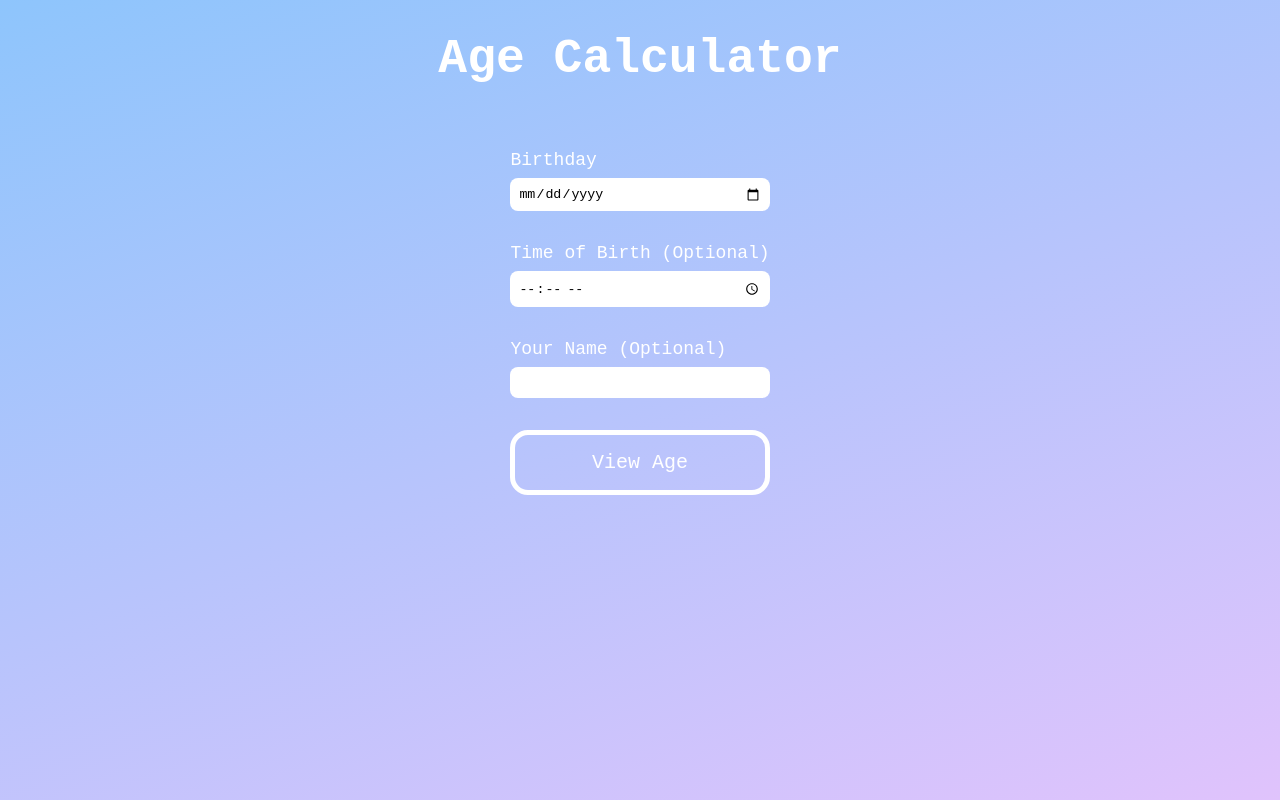
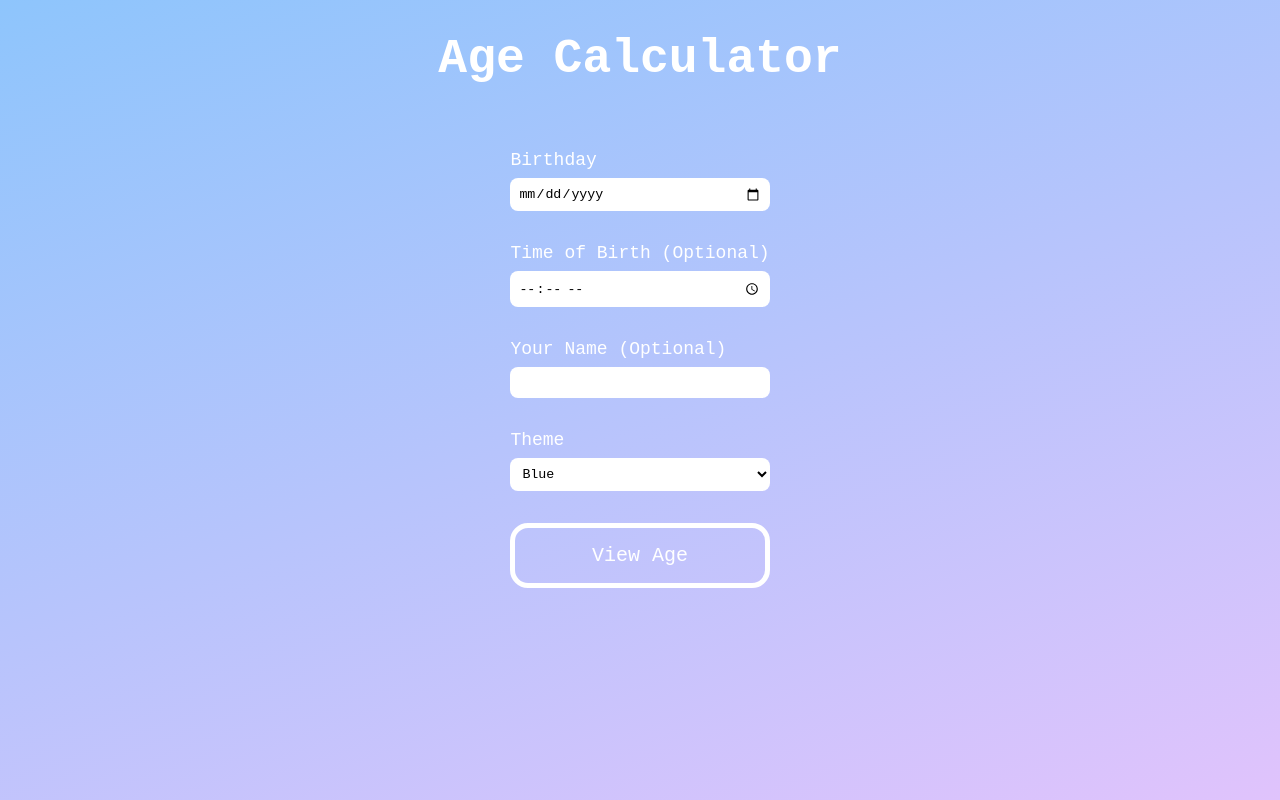
Before and after one commit to aaluzzi/age-calculator, a React (Create React App) app: page / in a window 1280 px wide. Built offline with nearby package versions, Linux system fonts and the light colour scheme; a web font is replaced by a local one.

Commit message:
Implement themes savable through color search parameter

```diff
--- a/src/AgeForm.js
+++ b/src/AgeForm.js
@@ -1,4 +1,4 @@
-function AgeForm() {
+function AgeForm(prop) {
     return (
         <div className="content">
                 <div className="title">Age Calculator</div>
@@ -15,6 +15,14 @@ function AgeForm() {
                         <label htmlFor="name">Your Name (Optional)</label>
                         <input name="name" type="text" maxLength="22"/>
                     </div>
+                    <div>
+                        <label htmlFor="color">Theme</label>
+                        <select name="color" onChange={(e) => prop.changeTheme(e.target.value)}>
+                            {prop.themes.map((theme, index) => {
+                                return (<option value={index}>{theme}</option>);
+                            })}
+                        </select>
+                    </div>
                     <button type="submit">View Age</button>
                 </form>
         </div>
@@ -25,6 +33,9 @@ function setSearchParameters(e) {
     e.preventDefault();
 
     let here = new URL(document.location.href);
+    if (e.target.elements.color.value !== "0") {
+        here.searchParams.set("color", e.target.elements.color.value);
+    }
     if (e.target.elements.name.value) {
         here.searchParams.set("name", e.target.elements.name.value);
     }
--- a/src/App.js
+++ b/src/App.js
@@ -1,20 +1,27 @@
 import AgeDisplay from './AgeDisplay';
 import AgeForm from './AgeForm';
+import { useState } from 'react';
+
+const themes = ["Blue", "Green", "Orange", "Pink", "Purple", "Red"];
 
 function App() {
   const query = new URLSearchParams(window.location.search);
   const birthday = query.get("birthday") ? new Date(query.get("birthday") + (query.get("birthday").includes("T") ? "" : "T00:00")) : null;
   const name = query.get("name");
+  const [theme, setTheme] = useState((themes[query.get("color")] ? themes[query.get("color")].toLowerCase() : "blue") + "-theme");
+
 
   if (birthday === null || isNaN(birthday) || birthday > new Date()) {
     return (
-      <div className="App">
-        <AgeForm />
+      <div className={"App " + theme}>
+        <AgeForm themes={themes} changeTheme={(index => {
+          setTheme(themes[index].toLowerCase() + "-theme")
+        })}/>
       </div>
     );
   }
   return (
-    <div className="App">
+    <div className={"App " + theme}>
         <AgeDisplay birthday={birthday} name={name}/>
     </div>
   );
--- a/src/styles.css
+++ b/src/styles.css
@@ -1,8 +1,43 @@
 @import url('https://fonts.googleapis.com/css2?family=Martian+Mono:wght@500&display=swap');
+
+.blue-theme {
+  --gradient-start: #8EC5FC;
+  --gradient-end: #E0C3FC;
+  --primary-color: #87a3ff;
+}
+
+.green-theme {
+  --gradient-start: #00dfa0;
+  --gradient-end: #8ce4cb;
+  --primary-color: #25c094;
+}
+
+.orange-theme {
+  --gradient-start: #FBAB7E;
+  --gradient-end: #F7CE68;
+  --primary-color: #ff951c;
+}
+
+.pink-theme {
+  --gradient-start: #ec62e1;
+  --gradient-end: #dd95cc;
+  --primary-color: #D939CD;
+}
+
+.purple-theme {
+  --gradient-start: #7367F0;
+  --gradient-end: #CE9FFC;
+  --primary-color: #7367F0;
+}
+
+.red-theme {
+  --gradient-start: #df4d4d;;
+  --gradient-end: #fd7d5d;
+  --primary-color: #e61a1a;
+}
 
 html,body {
   height: 100%;
-  background-image: linear-gradient(160deg, #8EC5FC 0%, #E0C3FC 100%);
   margin: 0;
   font-family: 'Martian Mono', monospace;
   -webkit-font-smoothing: antialiased;
@@ -14,6 +49,7 @@ html,body {
 
 #root,.App {
   height: 100%;
+  background-image: linear-gradient(160deg, var(--gradient-start) 0%, var(--gradient-end) 100%);
 }
 
 .content {
@@ -65,7 +101,7 @@ html,body {
   width: 100%;
   margin: 13%;
   border-radius: 50%;
-  background-image: linear-gradient(160deg, #8EC5FC 0%, #E0C3FC 100%);
+  background-image: linear-gradient(160deg, var(--gradient-start) 0%, var(--gradient-end) 100%);
   background-size: 300% 300%;
   background-position-y: bottom;
 }
@@ -89,26 +125,26 @@ html,body {
 }
 
 @keyframes turn_in {
-  5% {background: conic-gradient(#87a3ff calc(var(--progress) * .05), white 0deg)}
-  10% {background: conic-gradient(#87a3ff calc(var(--progress) * .10), white 0deg)}
-  15% {background: conic-gradient(#87a3ff calc(var(--progress) * .15), white 0deg)}
-  20% {background: conic-gradient(#87a3ff calc(var(--progress) * .20), white 0deg)}
-  25% {background: conic-gradient(#87a3ff calc(var(--progress) * .25), white 0deg)}
-  30% {background: conic-gradient(#87a3ff calc(var(--progress) * .30), white 0deg)}
-  35% {background: conic-gradient(#87a3ff calc(var(--progress) * .35), white 0deg)}
-  40% {background: conic-gradient(#87a3ff calc(var(--progress) * .40), white 0deg)}
-  45% {background: conic-gradient(#87a3ff calc(var(--progress) * .45), white 0deg)}
-  50% {background: conic-gradient(#87a3ff calc(var(--progress) * .50), white 0deg)}
-  55% {background: conic-gradient(#87a3ff calc(var(--progress) * .55), white 0deg)}
-  60% {background: conic-gradient(#87a3ff calc(var(--progress) * .60), white 0deg)}
-  65% {background: conic-gradient(#87a3ff calc(var(--progress) * .65), white 0deg)}
-  70% {background: conic-gradient(#87a3ff calc(var(--progress) * .70), white 0deg)}
-  75% {background: conic-gradient(#87a3ff calc(var(--progress) * .75), white 0deg)}
-  80% {background: conic-gradient(#87a3ff calc(var(--progress) * .80), white 0deg)}
-  85% {background: conic-gradient(#87a3ff calc(var(--progress) * .85), white 0deg)}
-  90% {background: conic-gradient(#87a3ff calc(var(--progress) * .90), white 0deg)}
-  95% {background: conic-gradient(#87a3ff calc(var(--progress) * .95), white 0deg)}
-  100% {background: conic-gradient(#87a3ff calc(var(--progress) * 1), white 0deg)}
+  5% {background: conic-gradient(var(--primary-color) calc(var(--progress) * .05), white 0deg)}
+  10% {background: conic-gradient(var(--primary-color) calc(var(--progress) * .10), white 0deg)}
+  15% {background: conic-gradient(var(--primary-color) calc(var(--progress) * .15), white 0deg)}
+  20% {background: conic-gradient(var(--primary-color) calc(var(--progress) * .20), white 0deg)}
+  25% {background: conic-gradient(var(--primary-color) calc(var(--progress) * .25), white 0deg)}
+  30% {background: conic-gradient(var(--primary-color) calc(var(--progress) * .30), white 0deg)}
+  35% {background: conic-gradient(var(--primary-color) calc(var(--progress) * .35), white 0deg)}
+  40% {background: conic-gradient(var(--primary-color) calc(var(--progress) * .40), white 0deg)}
+  45% {background: conic-gradient(var(--primary-color) calc(var(--progress) * .45), white 0deg)}
+  50% {background: conic-gradient(var(--primary-color) calc(var(--progress) * .50), white 0deg)}
+  55% {background: conic-gradient(var(--primary-color) calc(var(--progress) * .55), white 0deg)}
+  60% {background: conic-gradient(var(--primary-color) calc(var(--progress) * .60), white 0deg)}
+  65% {background: conic-gradient(var(--primary-color) calc(var(--progress) * .65), white 0deg)}
+  70% {background: conic-gradient(var(--primary-color) calc(var(--progress) * .70), white 0deg)}
+  75% {background: conic-gradient(var(--primary-color) calc(var(--progress) * .75), white 0deg)}
+  80% {background: conic-gradient(var(--primary-color) calc(var(--progress) * .80), white 0deg)}
+  85% {background: conic-gradient(var(--primary-color) calc(var(--progress) * .85), white 0deg)}
+  90% {background: conic-gradient(var(--primary-color) calc(var(--progress) * .90), white 0deg)}
+  95% {background: conic-gradient(var(--primary-color) calc(var(--progress) * .95), white 0deg)}
+  100% {background: conic-gradient(var(--primary-color) calc(var(--progress) * 1), white 0deg)}
 }
 
 form {
@@ -126,7 +162,7 @@ form > div {
   width: 100%;
 }
 
-input {
+input,select {
   background-color: white;
   border: none;
   border-radius: 8px;
@@ -163,5 +199,5 @@ button {
 }
 
 .active {
-  background-color: #87a3ff;
+  background-color: var(--primary-color);
 }
```
